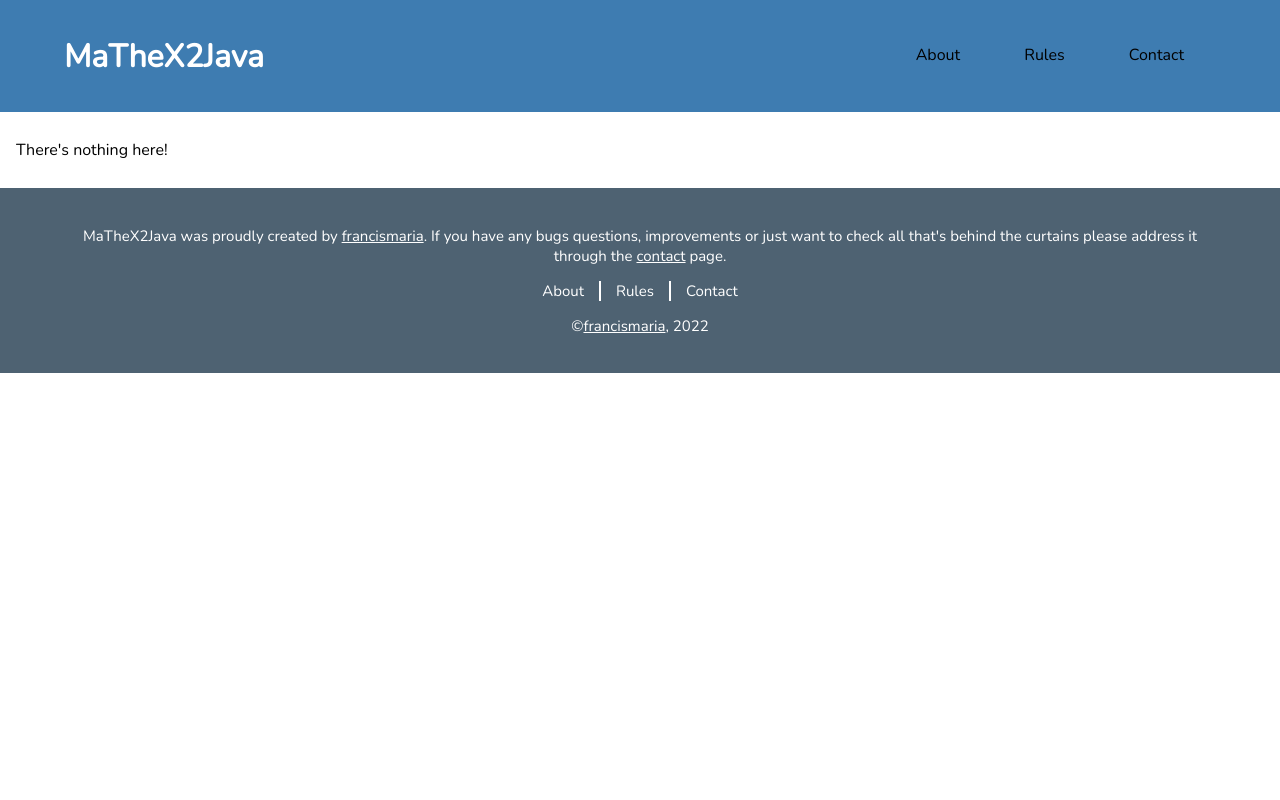
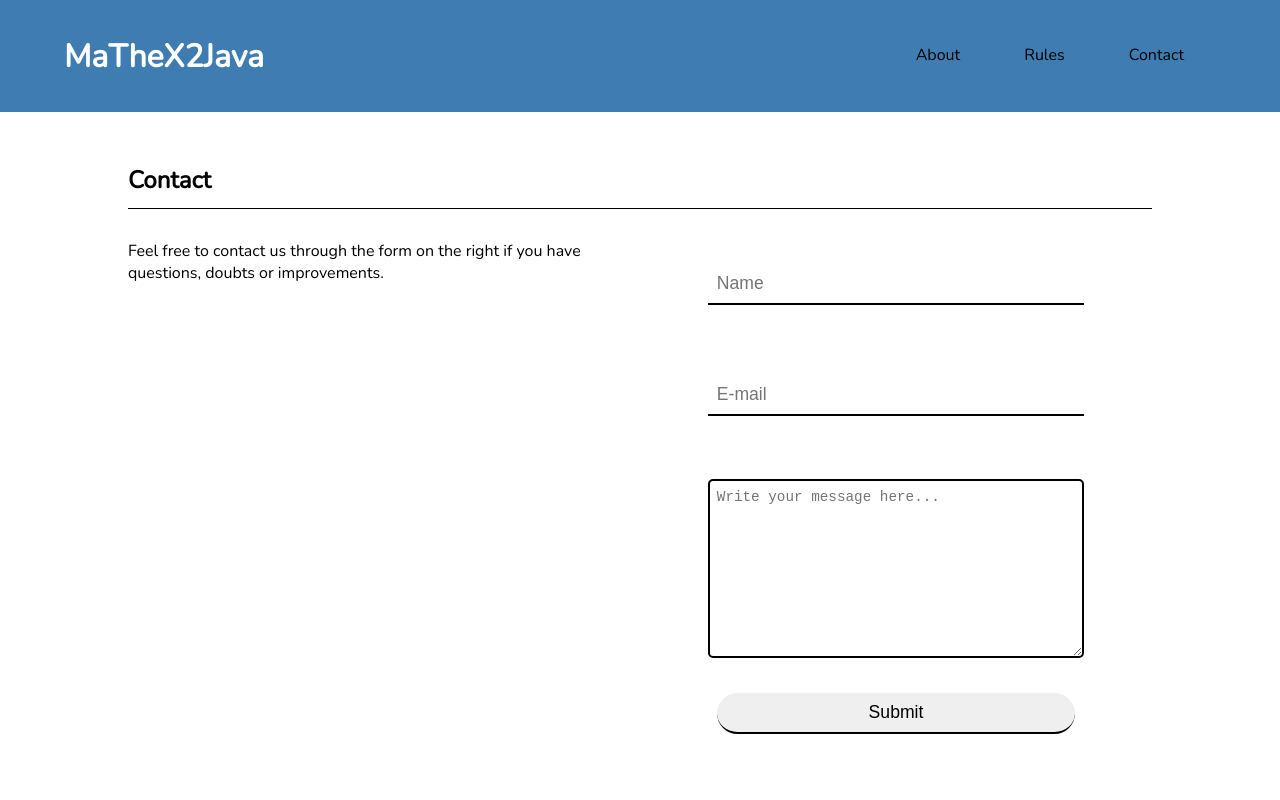
Before and after one commit to francismaria/MaTheX2Java-React, a React (Create React App) app: page /contact in a window 1280 px wide. Shown: the top 800 px of the page. Built offline with nearby package versions, Linux system fonts and the light colour scheme.

Commit message:
Implement contact page

```diff
--- /dev/null
+++ b/src/components/contact/Contact.css
@@ -0,0 +1,67 @@
+#contactContainer {
+  display: flex;
+}
+
+#contactDescription {
+  flex-basis: 50%;
+}
+
+#contactInput {
+  flex-basis: 50%;
+}
+
+#contactInput form {
+  margin: 0;
+}
+
+#contactInput .inputContainer {
+  display: flex;
+  justify-content: center;
+}
+
+#contactInput .inputContainer input {
+  border: none;
+  border-bottom: solid 2px black;
+  padding: 0.5em;
+  width: 70%;
+  font-size: 1.1em;
+  margin: 2em 0;
+}
+
+form input:active,
+form input:focus {
+  outline: none !important;
+}
+
+form input[type='submit'] {
+  border: solid 2px #3e7cb1;
+  width: 50%;
+  margin: 5% 25%;
+  border-radius: 25px;
+  transition: all 0.2s;
+  -webkit-transition: all 0.2s;
+  -moz-transition: all 0.2s;
+  -o-transition: all 0.2s;
+  -webkit-appearance: none;
+  -moz-appearance: none;
+}
+
+form input[type='submit']:hover {
+  color: white;
+  background-color: #3e7cb1;
+  cursor: pointer;
+}
+
+form textarea {
+  padding: 0.5em;
+  margin-top: 2em;
+  font-size: 1.1em;
+  width: 70%;
+  border: 2px solid black;
+  border-radius: 5px;
+}
+
+form textarea:active,
+form textarea:focus {
+  outline: black !important;
+}
--- /dev/null
+++ b/src/components/contact/Contact.tsx
@@ -0,0 +1,35 @@
+import './Contact.css';
+
+function Contact() {
+  return (
+    <main id="contactPanel" className="mainPanel">
+      <h2>Contact</h2>
+      <section id="contactContainer">
+        <div id="contactDescription">
+          <p>
+            Feel free to contact us through the form on the right if you have questions, doubts or
+            improvements.
+          </p>
+        </div>
+        <div id="contactInput">
+          <form method="GET" action="mailto:franciscomaria97@hotmail.com" encType="text/plain">
+            <div className="inputContainer">
+              <input type="text" name="name" placeholder="Name" required />
+            </div>
+            <div className="inputContainer">
+              <input type="email" name="email" placeholder="E-mail" required />
+            </div>
+            <div className="inputContainer">
+              <textarea placeholder="Write your message here..." rows={10} cols={5} required />
+            </div>
+            <div className="inputContainer">
+              <input type="submit" />
+            </div>
+          </form>
+        </div>
+      </section>
+    </main>
+  );
+}
+
+export default Contact;
--- a/src/components/root/App.tsx
+++ b/src/components/root/App.tsx
@@ -6,6 +6,7 @@ import Footer from '../footer/Footer';
 import Translator from '../translator/Translator';
 import Rules from 'components/rules/Rules';
 import About from 'components/about/About';
+import Contact from 'components/contact/Contact';
 
 function App() {
   return (
@@ -15,6 +16,7 @@ function App() {
         <Route path="/" element={<Translator />} />
         <Route path="/about" element={<About />} />
         <Route path="/rules" element={<Rules />} />
+        <Route path="/contact" element={<Contact />} />
         <Route path="*" element={<NotFound />} />
       </Routes>
       <Footer />
```
Also changed, not shown: 1 other file (tests, documents, lock files or other folders).
